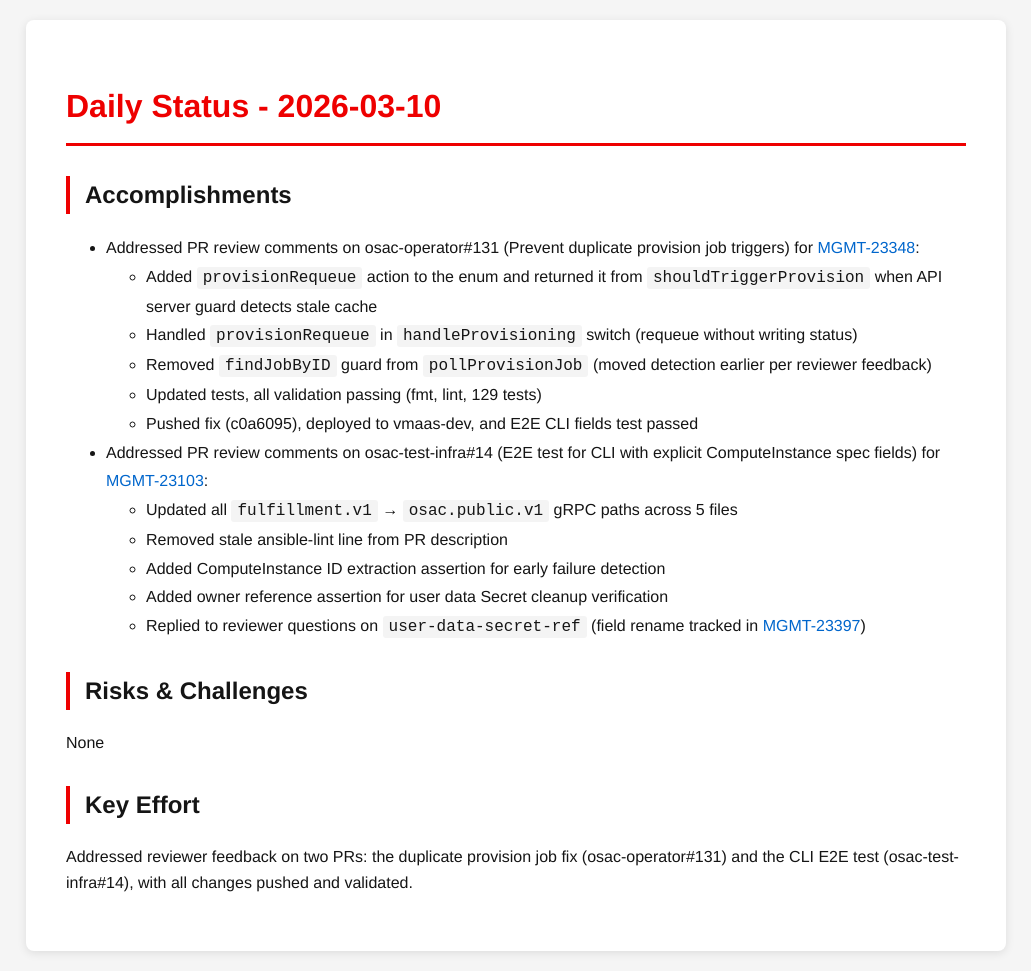
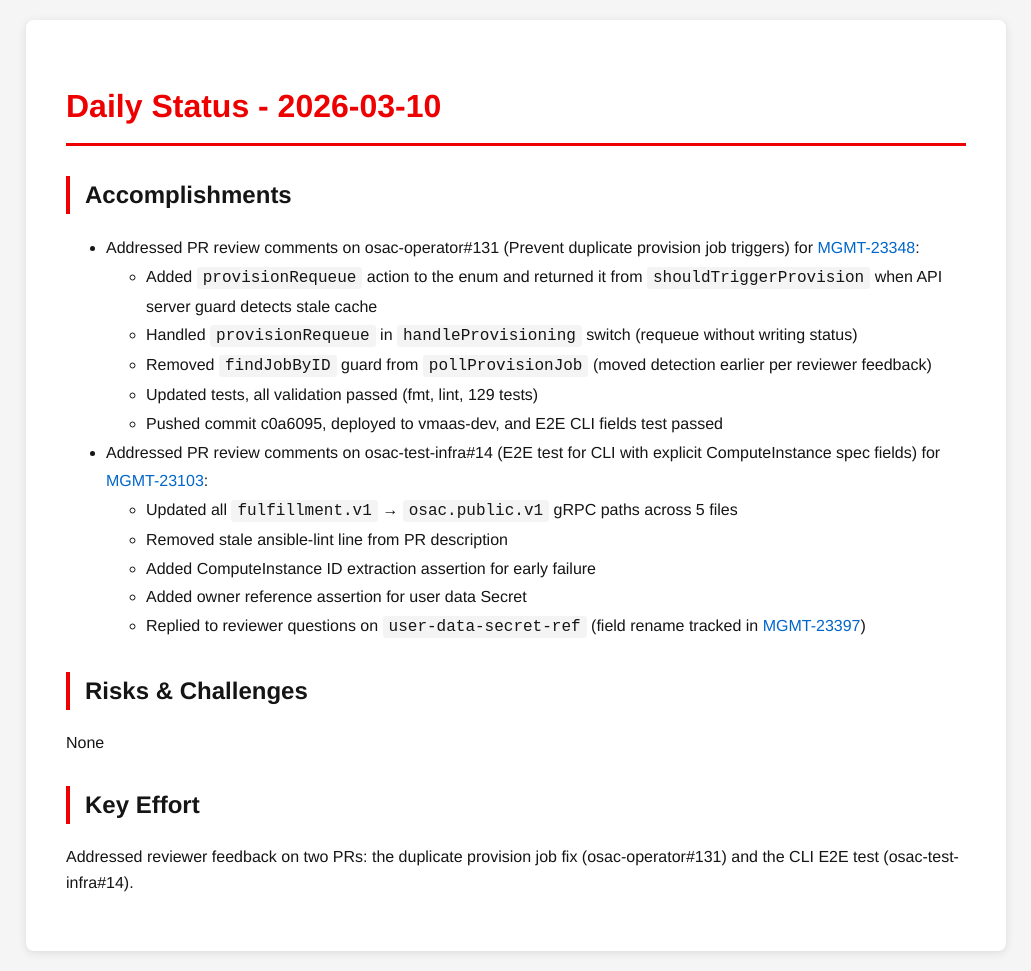
Before and after one commit to tzvatot/daily-status, a Jekyll site: the page built from 2026-03-10.md, in a window 1280 px wide. Shown: the whole page, without its empty margins (124-1155 px from the left). Built offline with Jekyll 4.4.1, drawn with Linux system fonts in a browser that asks for light colours.

Commit message:
Daily status update - 2026-03-10

```diff
--- a/2026-03-10.md
+++ b/2026-03-10.md
@@ -11,17 +11,17 @@ date: 2026-03-10
   - Added `provisionRequeue` action to the enum and returned it from `shouldTriggerProvision` when API server guard detects stale cache
   - Handled `provisionRequeue` in `handleProvisioning` switch (requeue without writing status)
   - Removed `findJobByID` guard from `pollProvisionJob` (moved detection earlier per reviewer feedback)
-  - Updated tests, all validation passing (fmt, lint, 129 tests)
-  - Pushed fix (c0a6095), deployed to vmaas-dev, and E2E CLI fields test passed
+  - Updated tests, all validation passed (fmt, lint, 129 tests)
+  - Pushed commit c0a6095, deployed to vmaas-dev, and E2E CLI fields test passed
 - Addressed PR review comments on osac-test-infra#14 (E2E test for CLI with explicit ComputeInstance spec fields) for [MGMT-23103](https://issues.redhat.com/browse/MGMT-23103):
   - Updated all `fulfillment.v1` → `osac.public.v1` gRPC paths across 5 files
   - Removed stale ansible-lint line from PR description
-  - Added ComputeInstance ID extraction assertion for early failure detection
-  - Added owner reference assertion for user data Secret cleanup verification
+  - Added ComputeInstance ID extraction assertion for early failure
+  - Added owner reference assertion for user data Secret
   - Replied to reviewer questions on `user-data-secret-ref` (field rename tracked in [MGMT-23397](https://issues.redhat.com/browse/MGMT-23397))
 
 ## Risks & Challenges
 None
 
 ## Key Effort
-Addressed reviewer feedback on two PRs: the duplicate provision job fix (osac-operator#131) and the CLI E2E test (osac-test-infra#14), with all changes pushed and validated.
+Addressed reviewer feedback on two PRs: the duplicate provision job fix (osac-operator#131) and the CLI E2E test (osac-test-infra#14).
```
